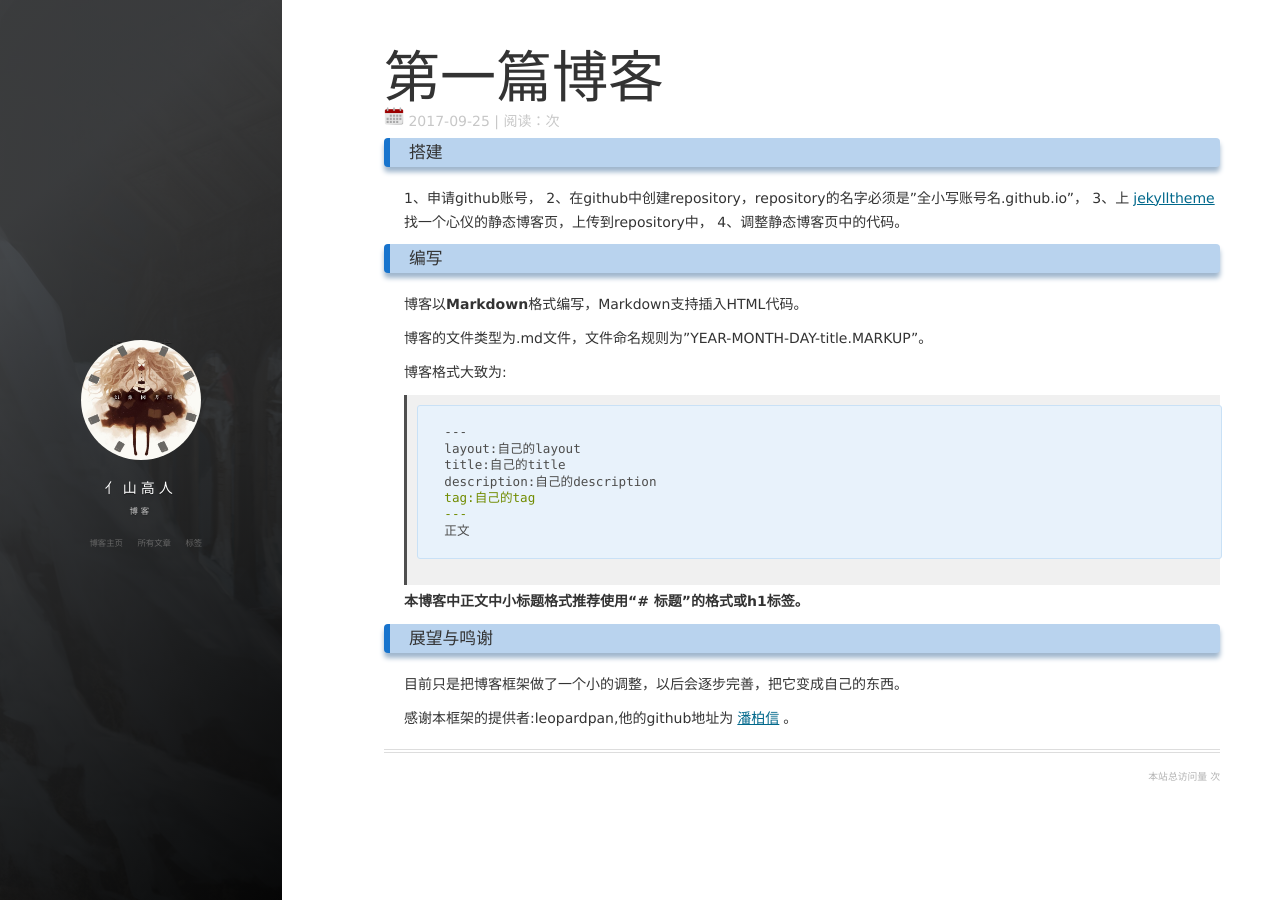
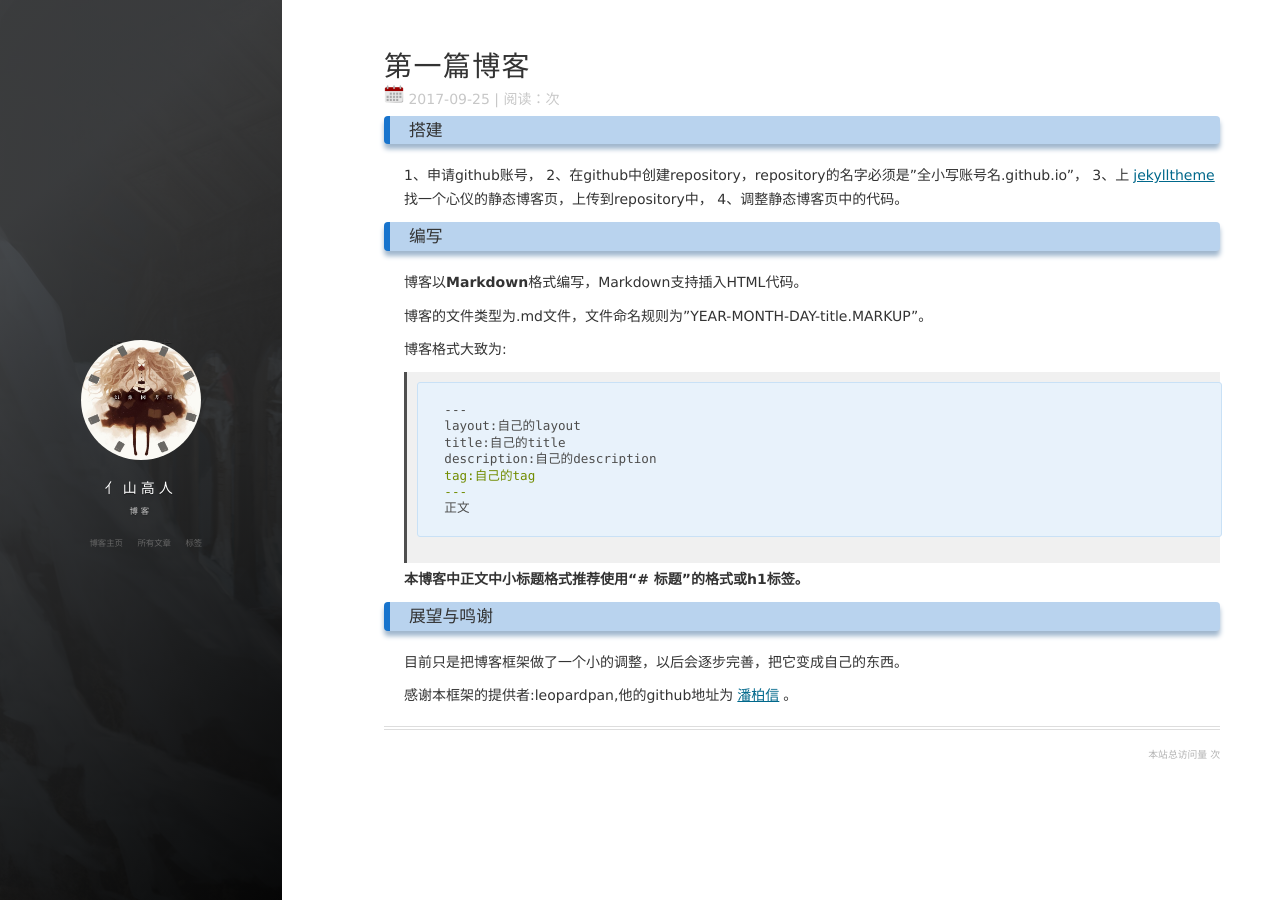
Before and after one commit to XGR-yang/XGR-yang.github.io, a Jekyll site: the page built from _posts/2017-09-25-firstblog.md, in a window 1280 px wide. Built offline with Jekyll 4.4.1, drawn with Linux system fonts in a browser that asks for light colours; nearby versions of some CDN libraries; comment, search, counter and statistics services are not loaded.

Commit message:
roll-back

```diff
--- a/_layouts/post.html
+++ b/_layouts/post.html
@@ -4,7 +4,7 @@ layout: default
 
 <article class="post-container post-container--single" itemscope itemtype="http://schema.org/BlogPosting">
   <header class="post-header">
-    <h4 class="post-title">{{ page.title }}</h4>
+    <h2 class="post-title">{{ page.title }}</h2>
     <div class="post-meta">
       <img src="/images/calendar.png" width="20px"/>
       <time datetime="{{page.date | date: date_to_xmlschema}}" itemprop="datePublished" class="post-meta__date date">{{page.date | date: "%F"}}</time>
--- a/css/main.css
+++ b/css/main.css
@@ -115,10 +115,6 @@ h2 {
 
 h3 {
   font-size: 1.5em;
-}
-
-h4 {
-  font-size: 4em;
 }
 
 p {
```
